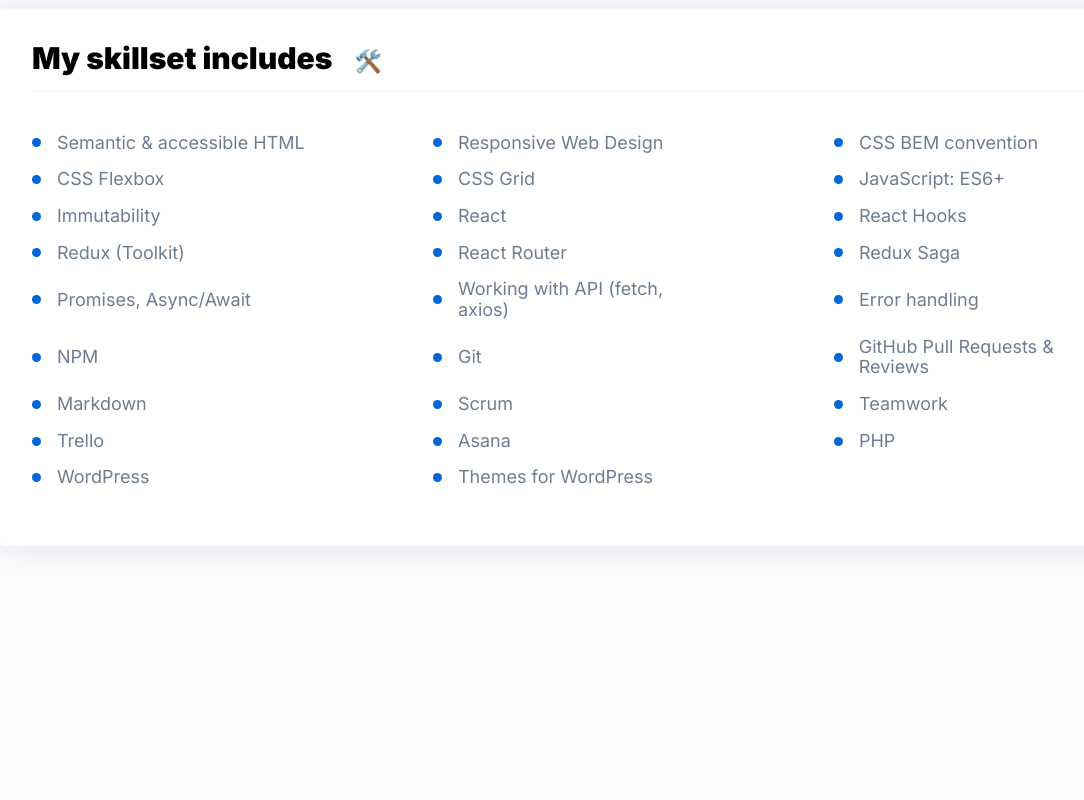
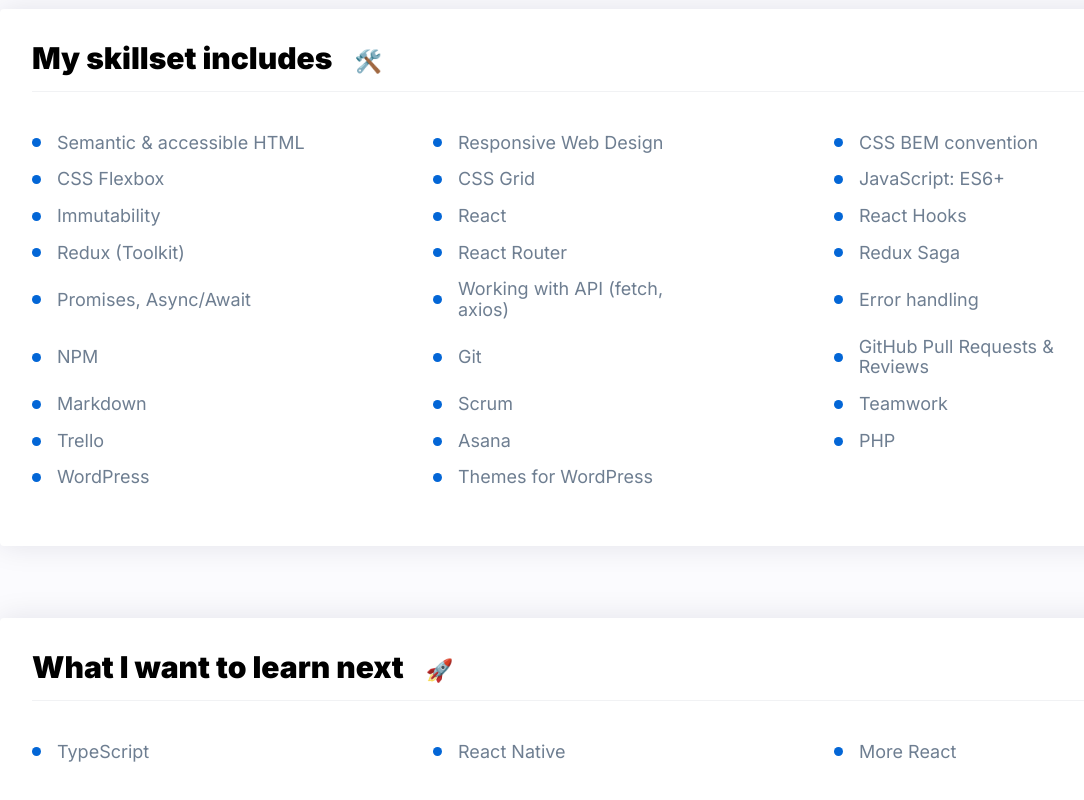
Before and after one commit to Maciej86/personal-homepage, a React (Create React App) app: page / in a window 1280 px wide. Shown: the part 576-1376 px from the top of the page, without its empty margins (64-1148 px from the left). Before the commit the page ends 1152 px from the top, so only its background shows below. Built offline with nearby package versions, Linux system fonts and the light colour scheme.

Commit message:
Added next learn

```diff
--- a/src/App.js
+++ b/src/App.js
@@ -3,6 +3,7 @@
 import { GlobalStyle } from "./GlobalStyle";
 import { Header } from "././features/Header";
 import { Skills } from "././features/Skills";
+import { NextLearn } from "./features/NextLearn";
 
 function App() {
   return (
@@ -10,6 +11,7 @@
       <GlobalStyle />
       <Header />
       <Skills />
+      <NextLearn />
     </ThemeProvider>
   );
 }
```
